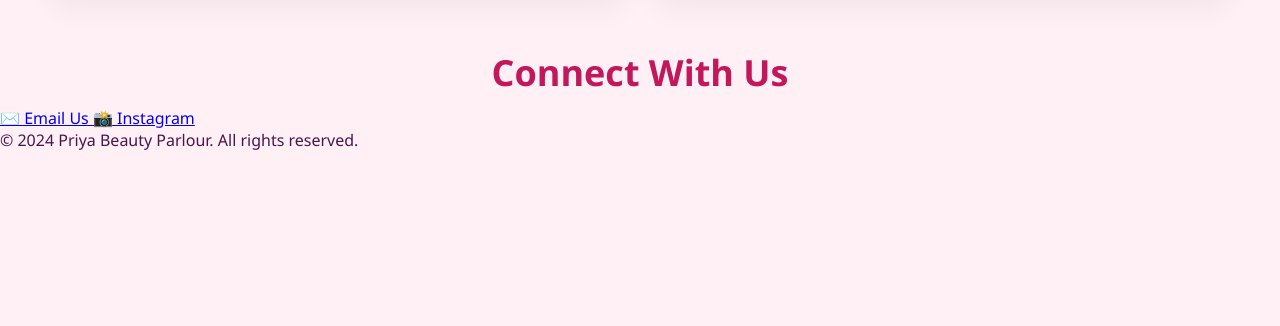
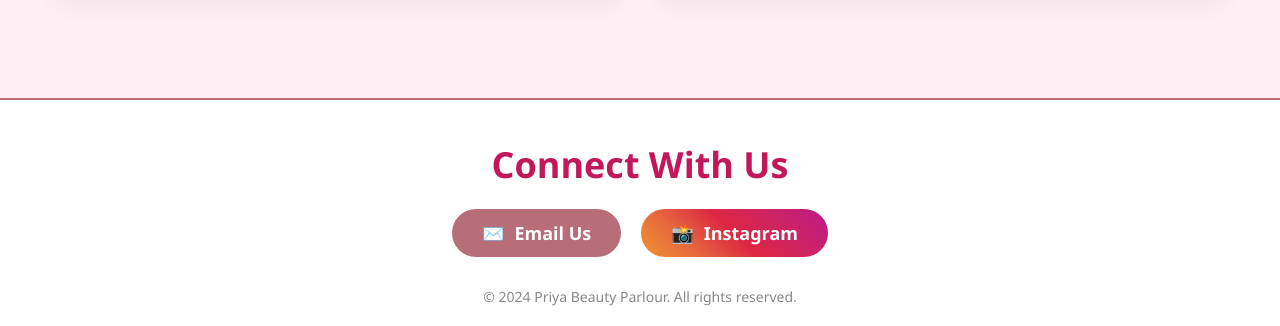
Before and after one commit to priyabeautysalon/priyabeautysalon.github.io, a plain HTML site: page index.html in a window 1280 px wide. Shown: the part 4631-4957 px from the top of the page. Before the commit the page ends 4782 px from the top, so only its background shows below. Drawn offline with Linux system fonts and the light colour scheme.

Commit message:
Update style.css

```diff
--- a/style.css
+++ b/style.css
@@ -97,7 +97,59 @@
 .split-section { display: flex; flex-wrap: wrap; padding: 50px; gap: 30px; }
 .booking-form, .location-map { flex: 1; min-width: 300px; background: var(--white); padding: 20px; border-radius: 15px; border: 1px solid var(--rose-gold); box-shadow: 0 10px 30px rgba(0,0,0,0.05); }
 
+/* =========================================
+   FOOTER & CONTACT BUTTONS
+   ========================================= */
+footer {
+    background-color: var(--white);
+    padding: 40px 20px 20px;
+    text-align: center;
+    border-top: 2px solid var(--rose-gold);
+    margin-top: 50px;
+}
 
+.social-buttons {
+    display: flex;
+    justify-content: center;
+    gap: 20px;
+    margin: 20px 0 30px;
+    flex-wrap: wrap; /* Allows buttons to stack nicely on phones */
+}
+
+.social-btn {
+    display: flex;
+    align-items: center;
+    gap: 10px;
+    padding: 12px 30px;
+    border-radius: 30px;
+    text-decoration: none;
+    font-weight: bold;
+    font-size: 18px;
+    transition: transform 0.3s, box-shadow 0.3s;
+}
+
+.social-btn:hover {
+    transform: translateY(-5px); /* Cute hover jump */
+    box-shadow: 0 8px 20px rgba(0,0,0,0.15);
+}
+
+/* Elegant Email Button */
+.email-btn {
+    background-color: var(--rose-gold);
+    color: var(--white);
+}
+
+/* True Instagram Gradient Button */
+.insta-btn {
+    background: linear-gradient(45deg, #f09433 0%, #e6683c 25%, #dc2743 50%, #cc2366 75%, #bc1888 100%);
+    color: var(--white);
+}
+
+.copyright {
+    color: #888;
+    font-size: 14px;
+    margin-top: 20px;
+}
 /* =========================================
    MOBILE RESPONSIVENESS (SMARTPHONES)
    ========================================= */
```
